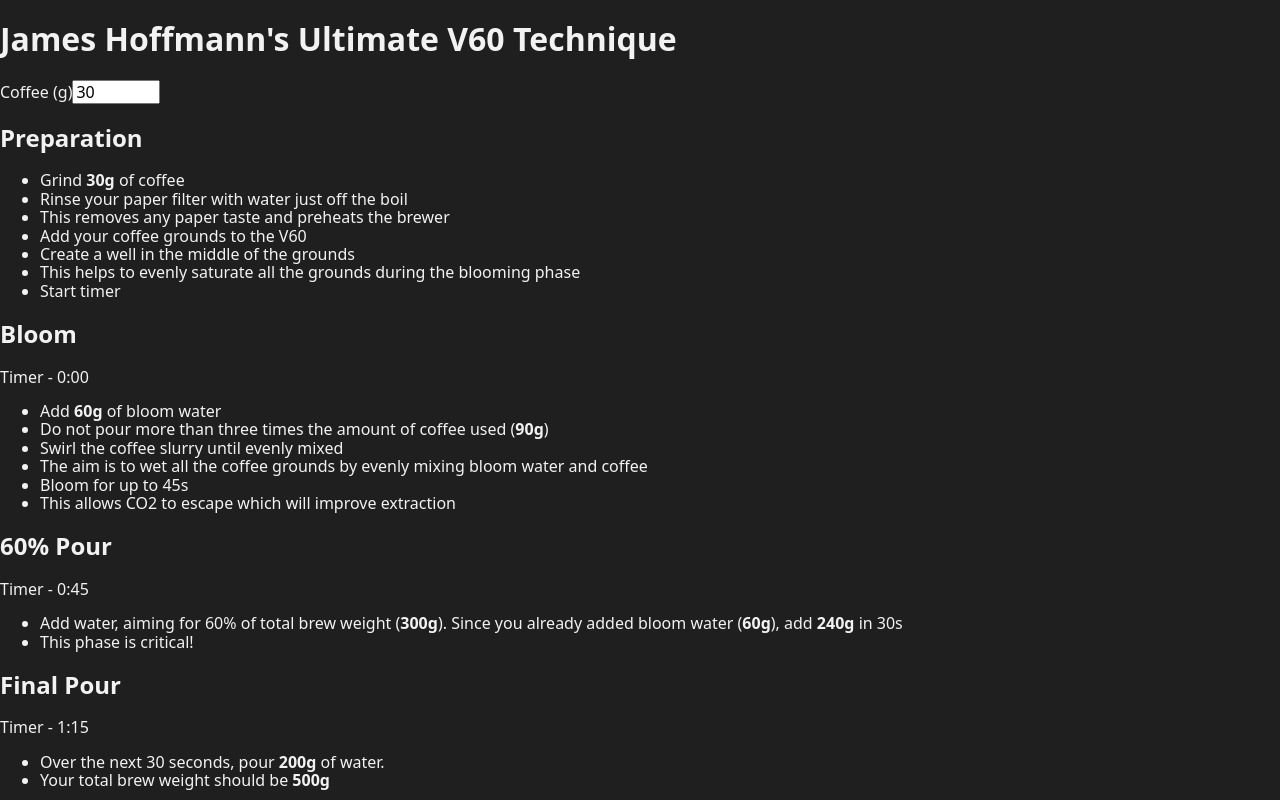
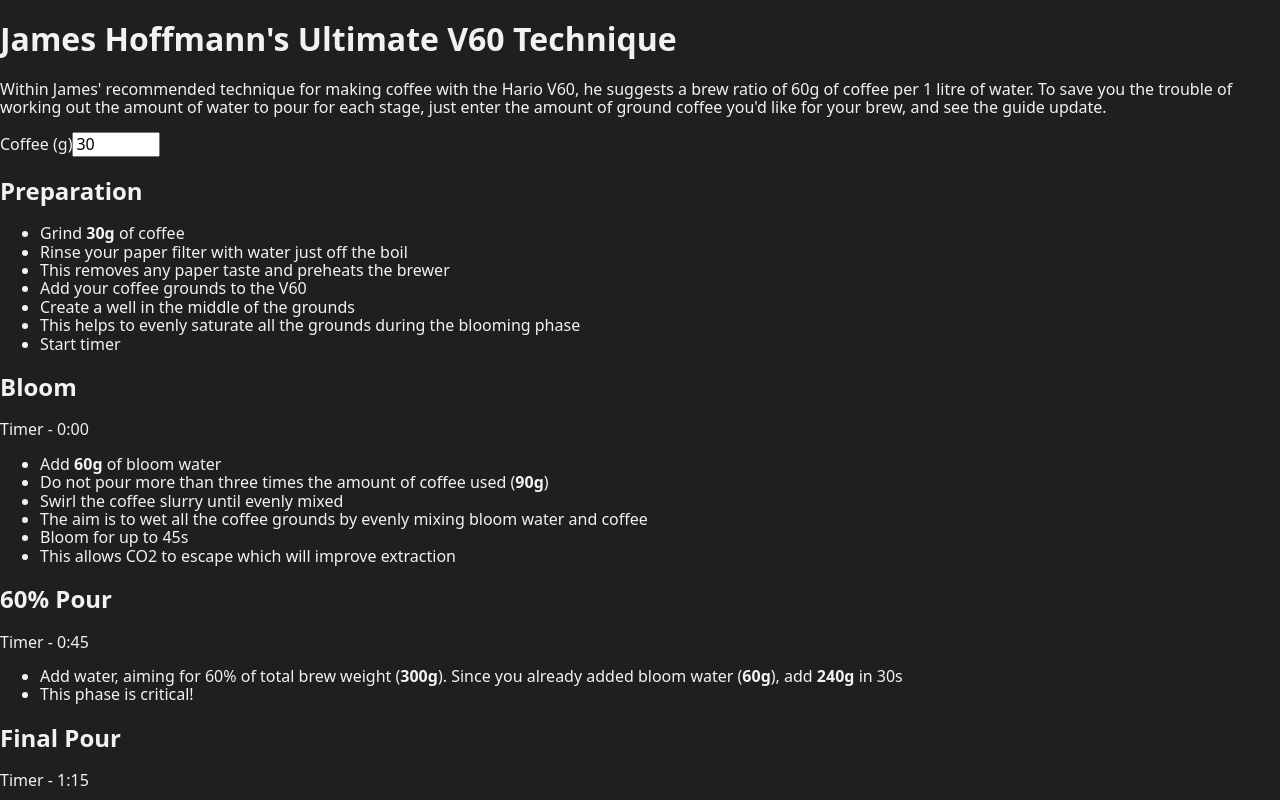
Before and after one commit to fuego161/v60-brew, a React (Create React App) app: page / in a window 1280 px wide. Shown: the top 800 px of the page. Built offline with nearby package versions, Linux system fonts and the light colour scheme.

Commit message:
Add intro component

```diff
--- a/src/components/App.tsx
+++ b/src/components/App.tsx
@@ -5,6 +5,7 @@
 import { Preparation } from '../stages/Preparation';
 import { SixtyPercentPour } from '../stages/SixtyPercentPour';
 import { CoffeeControl } from './CoffeeControl';
+import { Intro } from './Intro';
 
 const calcBrewWeight = (brewRatio: BrewRatio, coffeeWeight: number): number => {
 	return Math.floor((brewRatio.water / brewRatio.coffee) * coffeeWeight);
@@ -76,7 +77,7 @@
 
 	return (
 		<div>
-			<h1>James Hoffmann&apos;s Ultimate V60 Technique</h1>
+			<Intro />
 
 			<CoffeeControl defaultCoffeeWeight={defaultCoffeeWeight} handleCoffeeChange={handleCoffeeChange} />
 
--- /dev/null
+++ b/src/components/Intro.tsx
@@ -0,0 +1,15 @@
+import React from 'react';
+
+export const Intro = (): JSX.Element => {
+	return (
+		<div className="intro">
+			<h1 className="intro__title">James Hoffmann&apos;s Ultimate V60 Technique</h1>
+
+			<p className="intro__text">
+				Within James&apos; recommended technique for making coffee with the Hario V60, he suggests a brew ratio of 60g of coffee per 1 litre
+				of water. To save you the trouble of working out the amount of water to pour for each stage, just enter the amount of ground coffee
+				you&apos;d like for your brew, and see the guide update.
+			</p>
+		</div>
+	);
+};
```
